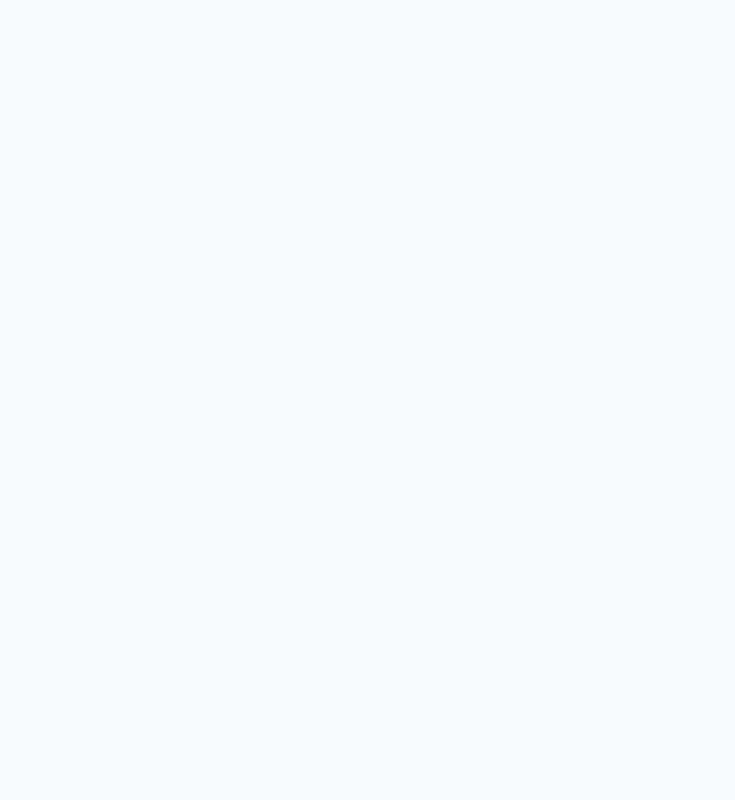
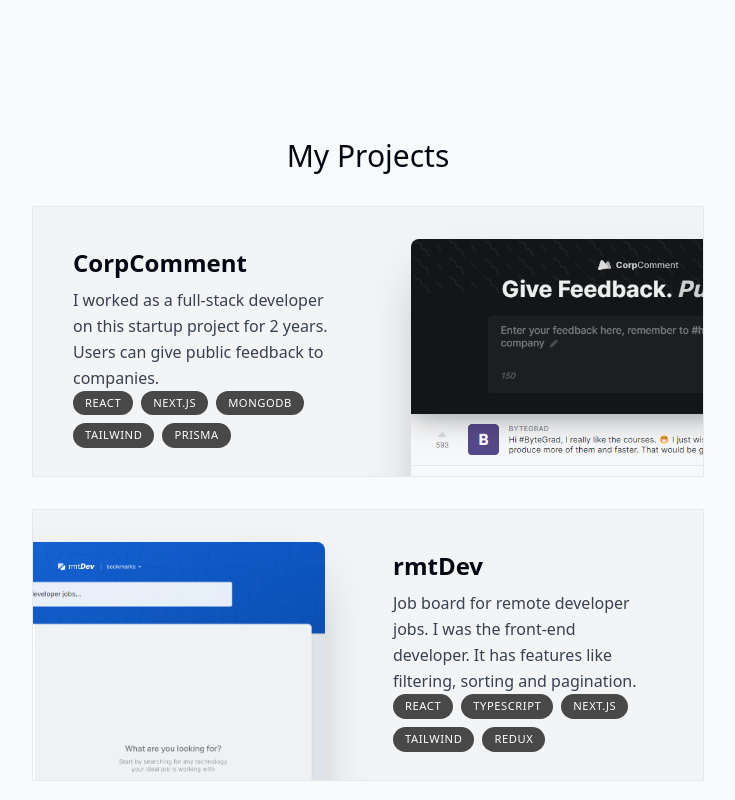
Before and after one commit to mmichael255/my-portfolio, a Next.js app: page / in a window 1280 px wide. Shown: the part 1160-1960 px from the top of the page, without its empty margins (272-1007 px from the left). Built offline with nearby package versions, Linux system fonts and the light colour scheme.

Commit message:
added projects

```diff
--- a/app/page.tsx
+++ b/app/page.tsx
@@ -1,5 +1,6 @@
 import About from "@/components/about";
 import Intro from "@/components/intro";
+import Projects from "@/components/projects";
 import SectionDivider from "@/components/section-divider";
 
 export default function Home() {
@@ -8,6 +9,7 @@
       <Intro />
       <SectionDivider />
       <About />
+      <Projects />
     </main>
   );
 }
--- /dev/null
+++ b/components/project.tsx
@@ -0,0 +1,58 @@
+"use client";
+
+import React, { useRef, useTransition } from "react";
+import { projectsData } from "@/lib/data";
+import Image from "next/image";
+import { motion, useScroll, useTransform } from "framer-motion";
+
+type ProjectProps = (typeof projectsData)[number];
+
+export default function Project({
+  title,
+  description,
+  tags,
+  imageUrl,
+}: ProjectProps) {
+  const ref = useRef<HTMLDivElement>(null);
+  const { scrollYProgress } = useScroll({
+    target: ref,
+    offset: ["0 1", "1.33 1"],
+  });
+  const scaleProgess = useTransform(scrollYProgress, [0, 1], [0.8, 1]);
+  const opacityProgess = useTransform(scrollYProgress, [0, 1], [0.6, 1]);
+  return (
+    <motion.div
+      ref={ref}
+      style={{
+        scale: scaleProgess,
+        opacity: opacityProgess,
+      }}
+      className="group mb-3 sm:mb-8 last:mb-0"
+    >
+      <section className=" bg-gray-100 max-w-[42rem] border border-black/5 overflow-hidden sm:pr-8 relative  group-even:pl-8 hover:bg-gray-200 transition">
+        <div className="pt-4 pb-7 px-5 sm:pl-10 sm:pr-2 sm:pt-10 sm:max-w-[50%] flex flex-col h-full group-even:ml-[18rem]">
+          <h3 className="text-2xl font-semibold">{title}</h3>
+          <p className="mt-2 leading-relaxed text-gray-700">{description}</p>
+          <ul className="flex flex-wrap mt-4 gap-2 sm:mt-auto">
+            {tags.map((tag, index) => (
+              <li
+                className="bg-black/[0.7] text-[0.7rem] text-white px-3 py-1 uppercase tracking-wider rounded-full"
+                key={index}
+              >
+                {tag}
+              </li>
+            ))}
+          </ul>
+        </div>
+
+        <Image
+          src={imageUrl}
+          alt="Project I worked on"
+          quality={95}
+          className="absolute top-8 -right-40 w-[28.25rem] rounded-t-lg shadow-2xl group-even:right-[initial] group-even:-left-40 transition group-hover:-translate-x-3 group-hover:translate-y-3 group-hover:-rotate-2
+        group-even:group-hover:translate-x-3 group-even:group-hover:rotate-2 group-hover:[1.04]"
+        />
+      </section>
+    </motion.div>
+  );
+}
--- /dev/null
+++ b/components/projects.tsx
@@ -0,0 +1,19 @@
+import React, { useRef } from "react";
+import SectionHeading from "./section-heading";
+import { projectsData } from "@/lib/data";
+import Project from "./project";
+
+export default function Projects() {
+  return (
+    <section>
+      <SectionHeading>My Projects</SectionHeading>
+      <div>
+        {projectsData.map((project, index) => (
+          <React.Fragment key={index}>
+            <Project {...project} />
+          </React.Fragment>
+        ))}
+      </div>
+    </section>
+  );
+}
--- a/components/section-heading.tsx
+++ b/components/section-heading.tsx
@@ -5,5 +5,9 @@
 };
 
 export default function SectionHeading({ children }: SectionHeadingProps) {
-  return <h2 className="text-3xl font-medium capitalize mb-8">{children}</h2>;
+  return (
+    <h2 className="text-3xl font-medium capitalize mb-8 text-center">
+      {children}
+    </h2>
+  );
 }
```
